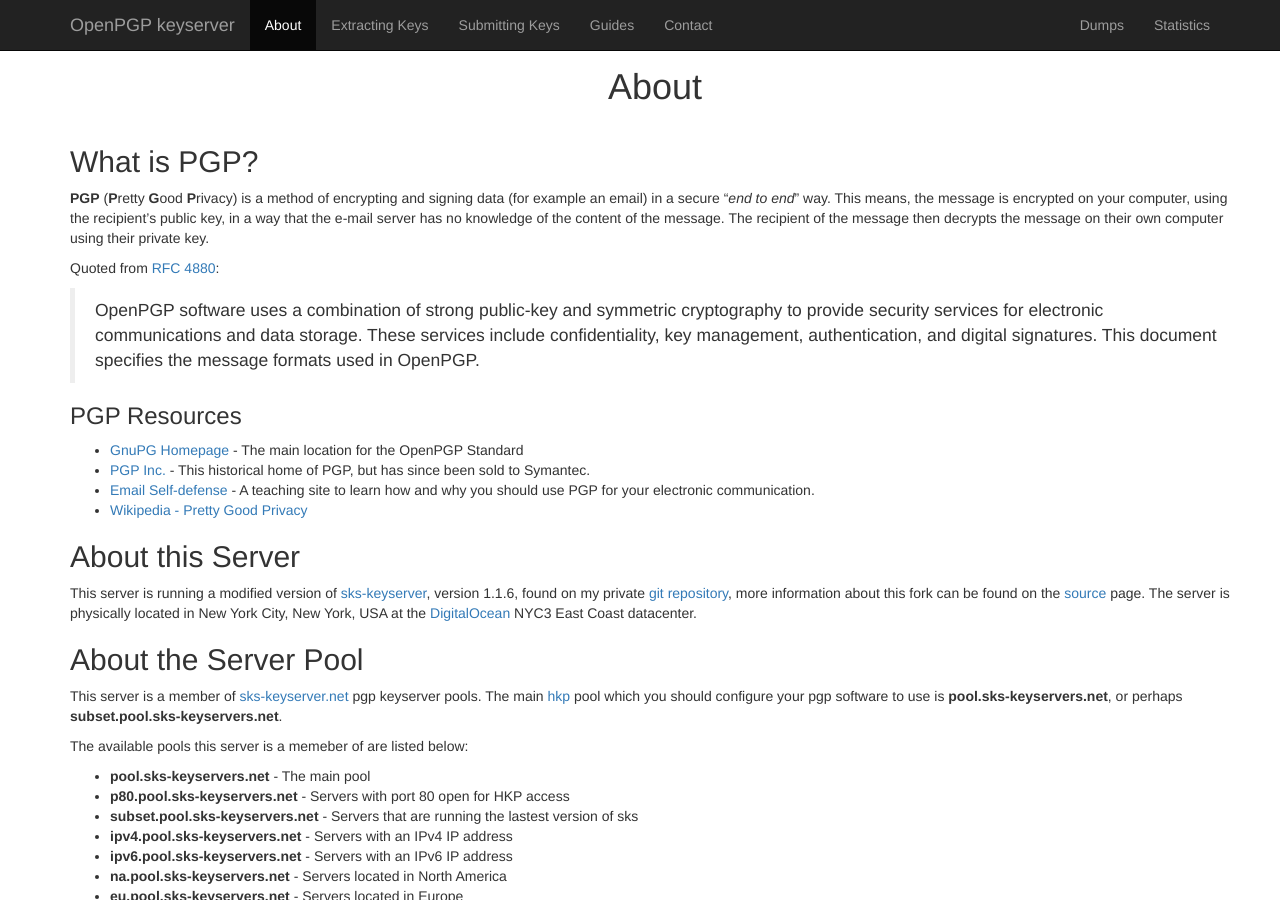
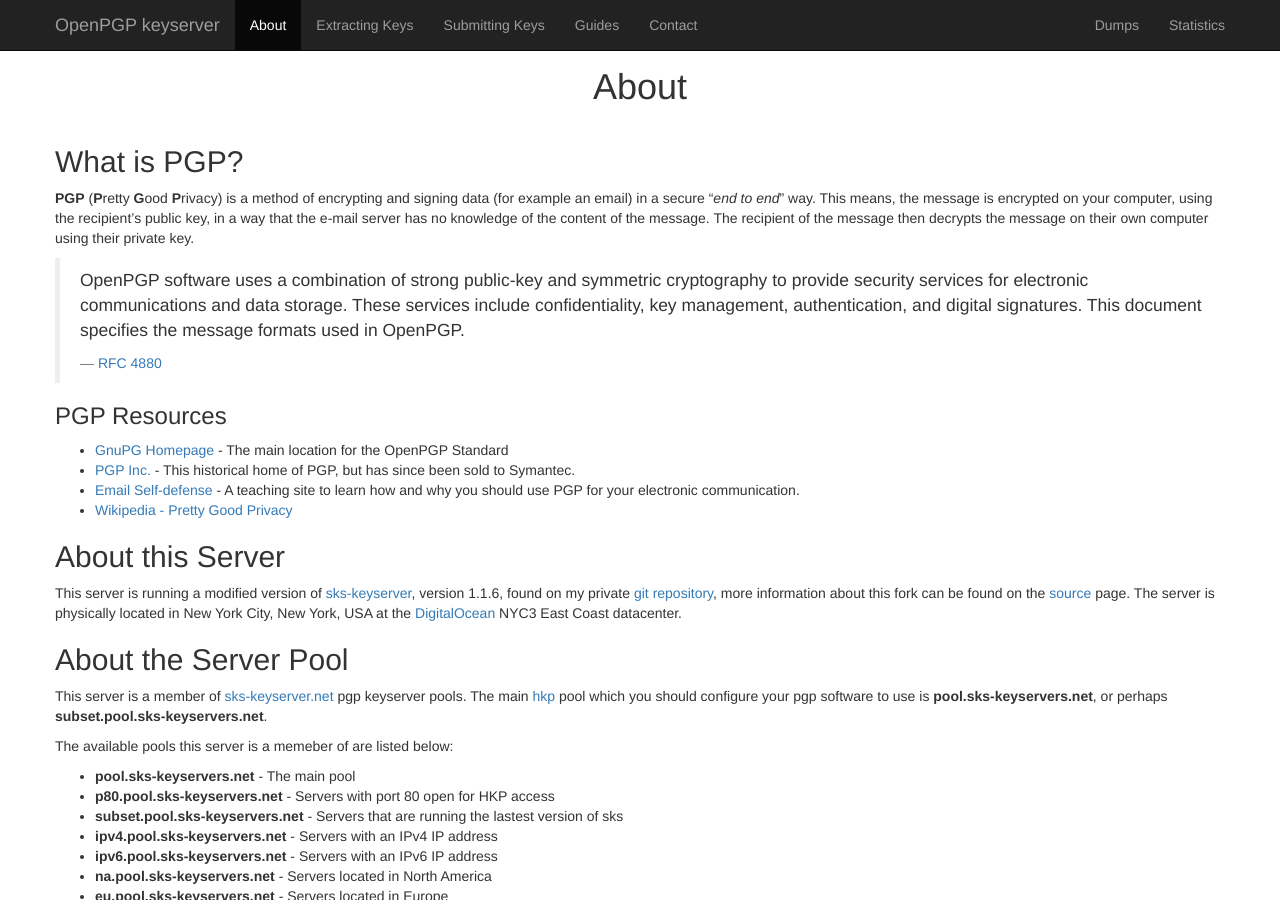
Before and after one commit to mattrude/pgpkeyserver, a Jekyll site: the page built from index.html, in a window 1280 px wide and 900 px high, scrolled down 303 px. Built offline with Jekyll 4.4.1, drawn with Linux system fonts in a browser that asks for light colours; nearby versions of some CDN libraries; some of the changed text lies outside the part shown.

Commit message:
Minor content changes

```diff
--- a/_includes/about.html
+++ b/_includes/about.html
@@ -2,15 +2,9 @@
 
 <p><strong>PGP</strong> (<b>P</b>retty <strong>G</strong>ood <strong>P</strong>rivacy) is a method of encrypting and signing data (for example an email) in a secure “<em>end to end</em>” way.  This means, the message is encrypted on your computer, using the recipient’s public key, in a way that the e-mail server has no knowledge of the content of the message.  The recipient of the message then decrypts the message on their own computer using their private key.</p>
 
-<p>Quoted from <a href="http://tools.ietf.org/html/rfc4880">RFC 4880</a>:</p>
-
-<blockquote>
-  <p>OpenPGP software uses a combination of strong public-key and
-symmetric cryptography to provide security services for electronic
-communications and data storage.  These services include
-confidentiality, key management, authentication, and digital
-signatures.  This document specifies the message formats used in
-OpenPGP.</p>
+<blockquote class="blockquote">
+  <p class="mb-0">OpenPGP software uses a combination of strong public-key and symmetric cryptography to provide security services for electronic communications and data storage.  These services include confidentiality, key management, authentication, and digital signatures.  This document specifies the message formats used in OpenPGP.</p>
+<footer class="blockquote-footer"><a href="http://tools.ietf.org/html/rfc4880">RFC 4880</a></footer>
 </blockquote>
 
 <h3 id="pgp-resources">PGP Resources</h3>
--- a/_includes/contact.html
+++ b/_includes/contact.html
@@ -1,31 +1,26 @@
-<p>This site is maintained by Matt Rude (<a href="//demo.keyserver.mattrude.com/k/0xc4909ee495b0761f">0xc4909ee495b0761f</a>). If you would like to report any problems or bugs, please send a email or XMPP messsage to the email address listed in one of my public keys.</p>
+<div class="col-md-5">
+    <h3>Contact Information</h3>
+    <p>This site is maintained by Matt Rude (<a href="//{{ site.url }}/k/0xc4909ee495b0761f">0xc4909ee495b0761f</a>). If you would like to report any problems or bugs, please send a email or XMPP messsage to the email address listed in one of my public keys.</p>
+    <p>If you are thankful for this service, please consider donating some funds to the cause. My bitcoin address is <code class="highlighter-rouge">1211xFABAc7W4QELfaGFvEqzUhVF2zbm33</code>.</p>
+</div>
 
-<p>If you are thankful for this service, please consider donating some funds to the cause. My bitcoin address is <code class="highlighter-rouge">1211xFABAc7W4QELfaGFvEqzUhVF2zbm33</code>.</p>
-
+<div class="col-md-7 pull-right">
     <h3 id="my-public-pgp-key-information">My Public PGP Key Information</h3>
-
     <p><strong>My Default RSA Key:</strong></p>
-
     <div class="highlighter-rouge"><pre class="highlight"><code>uid = Matt Rude
 pub = rsa2048/95B0761F 2015-03-02
 sub = rsa2048/BC158061 2015-03-02
-fingerprint = 71FD 20E3 2815 8C32 2133  FBBE C490 9EE4 95B0 761F
-</code></pre>
-</div>
-
+fingerprint = 71FD 20E3 2815 8C32 2133  FBBE C490 9EE4 95B0 761F</code></pre></div>
     <p><strong>My Elliptic Curve Cryptography (ECC) Key:</strong></p>
-
     <div class="highlighter-rouge"><pre class="highlight"><code>uid = Matt Rude
 pub = nistp256/03305F35 2015-02-15
-fingerprint = 77F1 D65B 5FF0 54DC 9286  6078 0314 CD85 0330 5F35
-</code></pre>
+fingerprint = 77F1 D65B 5FF0 54DC 9286  6078 0314 CD85 0330 5F35</code></pre></div>
+    <p>Or, you may validate my keys using one of my <a href="//{{ site.url }}/guides/dns-dane-cert-records/">DANE</a> or <a href="//{{ site.url }}/guides/public-key-association/">PKA</a> DNS records.</p></div>
 </div>
-
-<p>Or, you may validate my keys using one of my <a href="//demo.keyserver.mattrude.com/guides/dns-dane-cert-records/">DANE</a> or <a href="//demo.keyserver.mattrude.com/guides/public-key-association/">PKA</a> DNS records.</p>
 
 <h3 id="signed-contact-information">Signed Contact Information</h3>
 
-<p>A signed copy of this infromation may be found <a href="//demo.keyserver.mattrude.com/contact.txt">here</a>, or using my <a href="//demo.keyserver.mattrude.com/k/0x0314CD8503305F35">ECC key</a>, may be found <a href="//demo.keyserver.mattrude.com/contact-ecc.txt">here</a>. You may validate these files by running the below commands:</p>
+<p>A signed copy of this infromation may be found <a href="//{{ site.url }}/contact.txt">here</a>, or using my <a href="//{{ site.url }}/k/0x0314CD8503305F35">ECC key</a>, may be found <a href="//{{ site.url }}/contact-ecc.txt">here</a>. You may validate these files by running the below commands:</p>
 
 <div class="highlighter-rouge"><pre class="highlight"><code>curl -s https://keyserver.mattrude.com/contact.txt |gpg --keyserver-options auto-key-retrieve --auto-key-locate pka --verify
 curl -s https://keyserver.mattrude.com/contact-ecc.txt |gpg2 --keyserver-options auto-key-retrieve --auto-key-locate pka --verify
--- a/_includes/guides.html
+++ b/_includes/guides.html
@@ -4,12 +4,12 @@
 <h2 id="internal-guides">Internal Guides</h2>
 
 <ul>
-  <li><a href="//demo.keyserver.mattrude.com/guides/public-key-association/">Publish A Public PGP Key via DNS: Public Key Association</a></li>
-  <li><a href="//demo.keyserver.mattrude.com/guides/dns-dane-cert-records/">Publish A Public PGP Key via DNS: DANE Cert Records</a></li>
-  <li><a href="//demo.keyserver.mattrude.com/guides/one-time-pad/">A Practical Uses for a One-Time Pad</a></li>
-  <li><a href="//demo.keyserver.mattrude.com/guides/dump-process/">SKS Key Server Dump Process</a></li>
-  <li><a href="//demo.keyserver.mattrude.com/guides/building-server/">How to build a SKS Keyserver</a></li>
-  <li><a href="//demo.keyserver.mattrude.com/guides/build-gnupg2/">Build GnuPG 2.1 “modern” on Ubuntu</a></li>
+  <li><a href="//{{ site.url }}/guides/public-key-association/">Publish A Public PGP Key via DNS: Public Key Association</a></li>
+  <li><a href="//{{ site.url }}/guides/dns-dane-cert-records/">Publish A Public PGP Key via DNS: DANE Cert Records</a></li>
+  <li><a href="//{{ site.url }}/guides/one-time-pad/">A Practical Uses for a One-Time Pad</a></li>
+  <li><a href="//{{ site.url }}/guides/dump-process/">SKS Key Server Dump Process</a></li>
+  <li><a href="//{{ site.url }}/guides/building-server/">How to build a SKS Keyserver</a></li>
+  <li><a href="//{{ site.url }}/guides/build-gnupg2/">Build GnuPG 2.1 “modern” on Ubuntu</a></li>
 </ul>
 
 <h2 id="external-guides">External Guides</h2>
@@ -32,7 +32,7 @@
 
 <ul>
   <li><a href="" target="_blank">Mailvelope</a> an extension/addon for Chrome and Firefox webmail client.</li>
-  <li><a href="https://https://github.com/google/end-to-end" target="_blank">Google: end-to-end</a> a chrome webmail PGP extension (my build of <a href="https://chrome.google.com/webstore/detail/end-to-end/knnhngcdkplmpmlendkfgjlgnemecpdh" target="_blank">End-To-End</a> on the Chrome web store)</li>
+  <li><a href="https://github.com/google/end-to-end" target="_blank">Google: end-to-end</a> a chrome webmail PGP extension (my build of <a href="https://chrome.google.com/webstore/detail/end-to-end/knnhngcdkplmpmlendkfgjlgnemecpdh" target="_blank">End-To-End</a> on the Chrome web store)</li>
 </ul>
 
 </div>
--- a/_includes/menu.html
+++ b/_includes/menu.html
@@ -1,5 +1,6 @@
   <nav class="navbar navbar-inverse navbar-fixed-top">
     <div class="container">
+    <div class="row">
       <div class="navbar-header">
         <button class="navbar-toggle collapsed" data-target="#navbar" data-toggle="collapse"
         type="button"><span class="sr-only">Toggle navigation</span> <span class=
@@ -22,4 +23,5 @@
             </ul>
         </div>
     </div>
+    </div>
   </nav>
--- a/_includes/submitting.html
+++ b/_includes/submitting.html
@@ -1,18 +1,18 @@
-
+<p class="lead">Submitting a pubic key allows other people to find and download the public key.</p>
 <div class="col-md-4">
   <h2 id="how-to-submit-a-key">How-to submit a key</h2>
   <ol>
     <li>Cut-and-paste an ASCII-armored version of your public key into the text box.</li>
     <li>Press <strong>Submit Public Key</strong>.</li>
   </ol>
-  <p>That is it! The keyserver will process your request immediately. If you like, you can check that your key exists using the <a href="//keyserver.mattrude.com/doc/extracting/">extract</a> procedure.</p>
+  <p>That is it! The keyserver will process your request immediately. If you like, you can check that your key exists using the <a href="//{{ site.url }}/#extracting">extract</a> procedure.</p>
 </div>
 
 <div class="col-md-8">
   <h2 id="submit-a-key-to-the-pool">Submit a key to the pool</h2>
   <p>Enter ASCII-armored PGP key here:</p>
   <div id="form" class="submit">
-    <form action="//keyserver.mattrude.com/pks/add" method="post">
+    <form action="//{{ site.url }}/pks/add" method="post">
         <textarea name="keytext" rows="15" style="width: 100%;font-family:Courier;font-size:12px;"></textarea>
         <div class="pull-right">
             <button type="reset" class="btn btn-default">reset</button>
@@ -25,8 +25,7 @@
   </div>
 </div>
 </div>
-<!--
+<br>
 <div class="alert alert-warning" role="alert">
 <p><b>Notice:</b> When you submit a key to this server, either via that web interface or via HKP, that key will be migrated around the pool to the different servers in the pool. That key will then be stored on each of those servers in addition to this server.  Due to the transferring of keys between servers not managed by a central hosts, deleting a key is not possible at this time.  If a key were deleted from this server, other servers in the pool will restore the key in order to maintain a complete collection.  This is the servers intended behavior.</p>
 </div>
--->
--- a/_includes/welcome.html
+++ b/_includes/welcome.html
@@ -96,3 +96,4 @@
           </div>
         </div>
       </div>
+      </div>
```
Lines whose indentation alone changed are shown as unchanged.
